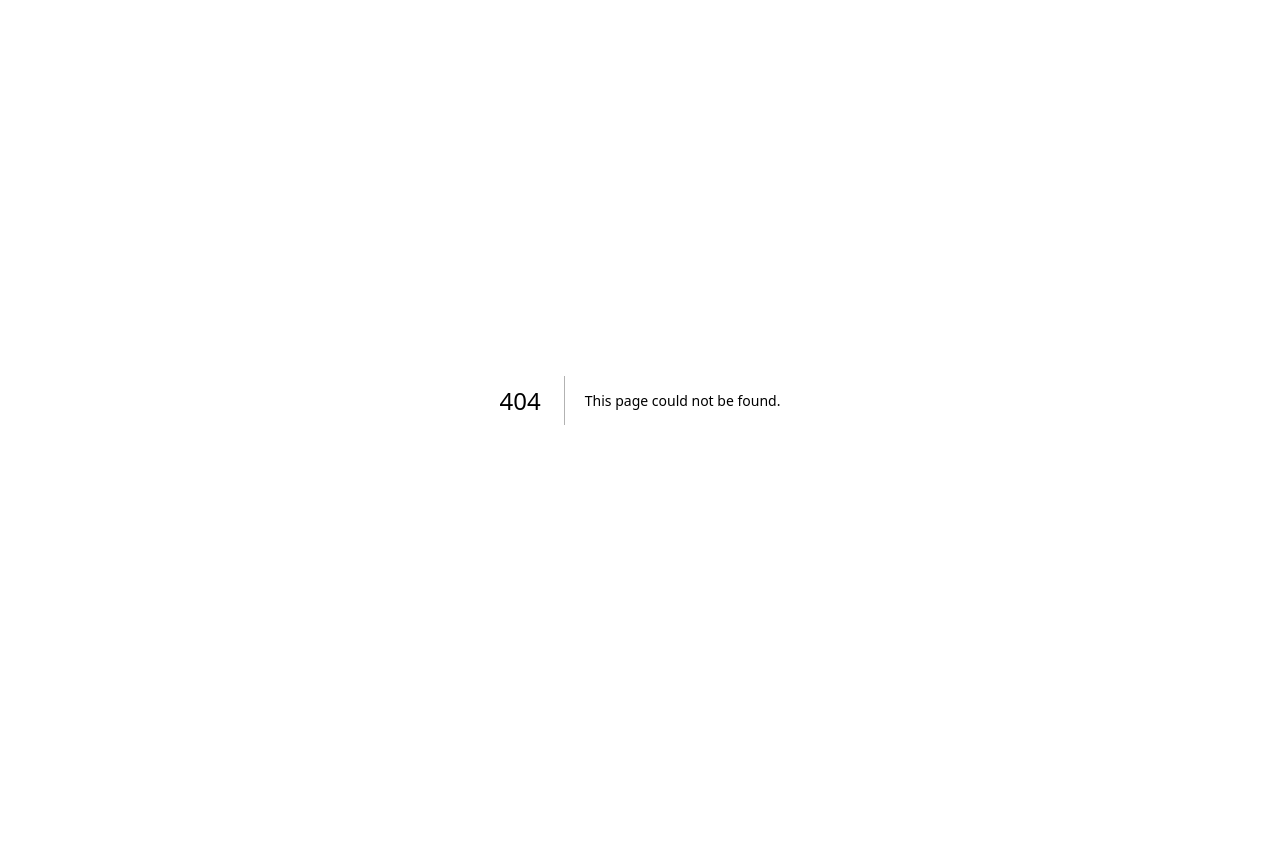
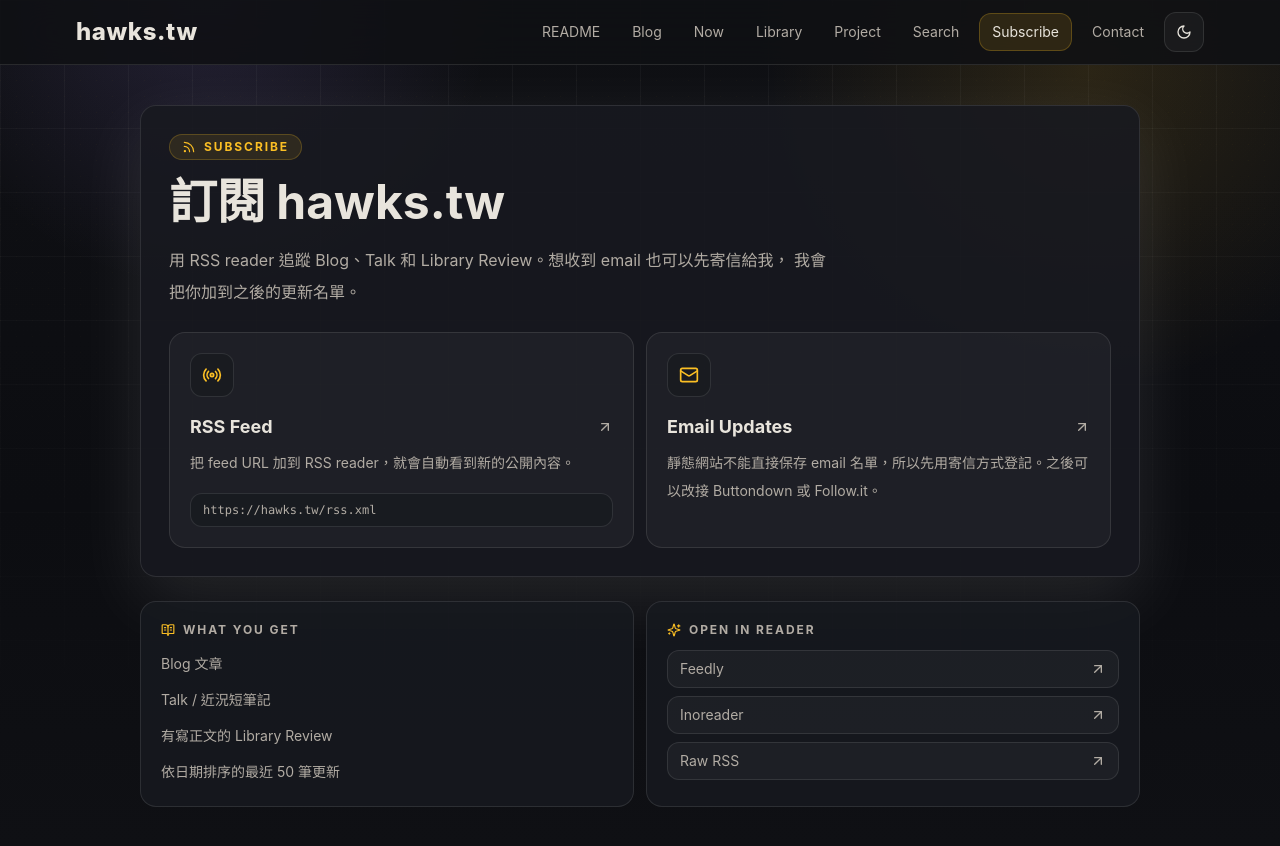
Before and after one commit to Sean-Hawks/hawks-site, a Next.js app: page /subscribe in a window 1280 px wide. Before the commit this address had no page. Before the commit the page ends 800 px from the top, so only its background shows below. Built offline with nearby package versions, Linux system fonts and the light colour scheme.

Commit message:
feature: RSS updates

```diff
--- a/app/components/Header.tsx
+++ b/app/components/Header.tsx
@@ -19,6 +19,7 @@ export default function Header() {
     { label: "Library", href: "/library" },
     { label: "Project", href: "/project" },
     { label: "Search", href: "/search" },
+    { label: "Subscribe", href: "/subscribe" },
     { label: "Contact", href: "/contact" },
   ];
 
--- a/app/rss.xml/route.ts
+++ b/app/rss.xml/route.ts
@@ -1,9 +1,21 @@
 import { getSortedPostsData } from "../lib/posts";
+import { getSortedTalksData } from "../lib/talks";
+import { getAllLibraryItems } from "../lib/library";
 import { excerpt } from "../lib/content";
 
 export const dynamic = "force-static";
 
 const siteUrl = "https://hawks.tw";
+const feedUrl = `${siteUrl}/rss.xml`;
+
+type FeedItem = {
+  id: string;
+  title: string;
+  url: string;
+  date: string;
+  description: string;
+  category: "Blog" | "Talk" | "Library Review";
+};
 
 function escapeXml(value = "") {
   return value
@@ -14,40 +26,87 @@ function escapeXml(value = "") {
     .replace(/'/g, "&apos;");
 }
 
+function toTimestamp(date: string) {
+  const timestamp = new Date(date).getTime();
+  return Number.isNaN(timestamp) ? 0 : timestamp;
+}
+
+function toRssDate(date: string) {
+  const parsed = new Date(date);
+  return Number.isNaN(parsed.getTime()) ? "" : parsed.toUTCString();
+}
+
 export function GET() {
   const posts = getSortedPostsData();
-  const items = posts
-    .map((post) => {
-      const url = `${siteUrl}/blog/${post.slug}/`;
-      const description = post.desc || excerpt(post.content);
-      const date = post.date ? new Date(post.date).toUTCString() : new Date().toUTCString();
+  const talks = getSortedTalksData();
+  const libraryItems = getAllLibraryItems();
+
+  const feedItems: FeedItem[] = [
+    ...posts.map((post) => ({
+      id: `blog-${post.slug}`,
+      title: post.title,
+      url: `${siteUrl}/blog/${post.slug}/`,
+      date: post.date,
+      description: post.desc || excerpt(post.content),
+      category: "Blog" as const,
+    })),
+    ...talks.map((talk) => ({
+      id: `talk-${talk.id}`,
+      title: talk.title,
+      url: `${siteUrl}/talk/${talk.id}/`,
+      date: talk.date,
+      description: excerpt(talk.desc, 180),
+      category: "Talk" as const,
+    })),
+    ...libraryItems
+      .filter((item) => item.hasReview)
+      .map((item) => ({
+        id: `library-${item.slug}`,
+        title: `評論：${item.title}`,
+        url: `${siteUrl}/library/${item.category}/${item.slug}/`,
+        date: item.date,
+        description: item.note || excerpt(item.content, 180),
+        category: "Library Review" as const,
+      })),
+  ]
+    .sort((a, b) => toTimestamp(b.date) - toTimestamp(a.date) || a.id.localeCompare(b.id))
+    .slice(0, 50);
+
+  const items = feedItems
+    .map((item) => {
+      const date = toRssDate(item.date);
 
       return `
         <item>
-          <title>${escapeXml(post.title)}</title>
-          <link>${url}</link>
-          <guid>${url}</guid>
-          <pubDate>${date}</pubDate>
-          <description>${escapeXml(description)}</description>
+          <title>${escapeXml(item.title)}</title>
+          <link>${item.url}</link>
+          <guid isPermaLink="true">${item.url}</guid>
+          ${date ? `<pubDate>${date}</pubDate>` : ""}
+          <category>${escapeXml(item.category)}</category>
+          <description>${escapeXml(item.description)}</description>
         </item>
       `;
     })
     .join("");
 
+  const lastBuildDate = feedItems[0]?.date ? toRssDate(feedItems[0].date) : "";
   const feed = `<?xml version="1.0" encoding="UTF-8" ?>
-    <rss version="2.0">
+    <?xml-stylesheet type="text/xsl" href="/rss.xsl"?>
+    <rss version="2.0" xmlns:atom="http://www.w3.org/2005/Atom">
       <channel>
         <title>hawks.tw</title>
         <link>${siteUrl}</link>
-        <description>Hawks 的個人網站與部落格</description>
+        <atom:link href="${feedUrl}" rel="self" type="application/rss+xml" />
+        <description>Hawks 的 Blog、Talk、Library Review 與網站更新</description>
         <language>zh-TW</language>
+        ${lastBuildDate ? `<lastBuildDate>${lastBuildDate}</lastBuildDate>` : ""}
         ${items}
       </channel>
     </rss>`;
 
   return new Response(feed, {
     headers: {
-      "Content-Type": "application/rss+xml; charset=utf-8",
+      "Content-Type": "application/xml; charset=utf-8",
     },
   });
 }
--- a/app/sitemap.ts
+++ b/app/sitemap.ts
@@ -23,6 +23,7 @@ export default function sitemap(): MetadataRoute.Sitemap {
     "/library/",
     "/project/",
     "/search/",
+    "/subscribe/",
     "/contact/",
     "/talk/",
   ].map((route) => ({
--- /dev/null
+++ b/app/subscribe/page.tsx
@@ -0,0 +1,151 @@
+import Link from "next/link";
+import type { Metadata } from "next";
+import {
+  ArrowUpRight,
+  BookOpenText,
+  Mail,
+  Radio,
+  Rss,
+  Sparkles,
+} from "lucide-react";
+import Header from "../components/Header";
+import ThemeStyles from "../components/ThemeStyles";
+
+const siteUrl = "https://hawks.tw";
+const feedUrl = `${siteUrl}/rss.xml`;
+const emailHref =
+  "mailto:me@hawks.tw?subject=Subscribe%20to%20hawks.tw&body=Hi%20Hawks%2C%0A%0AI%20want%20to%20receive%20email%20updates%20from%20hawks.tw.%0A%0AEmail%3A%20";
+
+export const metadata: Metadata = {
+  title: "Subscribe",
+  description: "訂閱 hawks.tw 的 Blog、Talk 和 Library Review 更新。",
+  alternates: {
+    canonical: `${siteUrl}/subscribe/`,
+  },
+  openGraph: {
+    title: "Subscribe",
+    description: "訂閱 hawks.tw 的 Blog、Talk 和 Library Review 更新。",
+    url: `${siteUrl}/subscribe/`,
+    images: ["/og/default.png"],
+  },
+};
+
+const readerLinks = [
+  {
+    name: "Feedly",
+    href: `https://feedly.com/i/subscription/feed/${encodeURIComponent(feedUrl)}`,
+  },
+  {
+    name: "Inoreader",
+    href: `https://www.inoreader.com/search/feeds/${encodeURIComponent(feedUrl)}`,
+  },
+];
+
+export default function SubscribePage() {
+  return (
+    <div className="site-shell min-h-screen text-[rgb(var(--text))]">
+      <ThemeStyles />
+      <Header />
+
+      <main className="mx-auto max-w-5xl px-4 py-10 sm:px-3">
+        <section className="rounded-2xl border border-[rgb(var(--line)/0.10)] bg-[rgb(var(--panel)/0.88)] p-5 shadow-[0_22px_70px_rgb(var(--line)/0.10)] sm:p-7">
+          <div className="mb-3 inline-flex items-center gap-2 rounded-full border border-[rgb(var(--accent)/0.22)] bg-[rgb(var(--accent)/0.10)] px-3 py-1 text-xs font-bold uppercase tracking-[0.16em] text-[rgb(var(--accent))]">
+            <Rss className="h-3.5 w-3.5" />
+            Subscribe
+          </div>
+          <h1 className="text-3xl font-bold leading-tight sm:text-5xl">
+            訂閱 hawks.tw
+          </h1>
+          <p className="mt-3 max-w-2xl text-base leading-8 text-[rgb(var(--muted))]">
+            用 RSS reader 追蹤 Blog、Talk 和 Library Review。想收到 email 也可以先寄信給我，
+            我會把你加到之後的更新名單。
+          </p>
+
+          <div className="mt-6 grid gap-3 md:grid-cols-2">
+            <a
+              href="/rss.xml"
+              className="group rounded-2xl border border-[rgb(var(--line)/0.10)] bg-[rgb(var(--line)/0.035)] p-5 transition-colors hover:border-[rgb(var(--accent)/0.28)] hover:bg-[rgb(var(--line)/0.055)]"
+            >
+              <div className="mb-4 grid h-11 w-11 place-items-center rounded-xl border border-[rgb(var(--line)/0.10)] bg-[rgb(var(--panel)/0.62)] text-[rgb(var(--accent))]">
+                <Radio className="h-5 w-5" />
+              </div>
+              <div className="flex items-center justify-between gap-4">
+                <h2 className="text-lg font-bold transition-colors group-hover:text-[rgb(var(--accent))]">
+                  RSS Feed
+                </h2>
+                <ArrowUpRight className="h-4 w-4 text-[rgb(var(--muted))]" />
+              </div>
+              <p className="mt-2 text-sm leading-7 text-[rgb(var(--muted))]">
+                把 feed URL 加到 RSS reader，就會自動看到新的公開內容。
+              </p>
+              <code className="mt-4 block overflow-hidden text-ellipsis rounded-xl border border-[rgb(var(--line)/0.10)] bg-[rgb(var(--panel)/0.70)] px-3 py-2 text-xs text-[rgb(var(--muted))]">
+                {feedUrl}
+              </code>
+            </a>
+
+            <a
+              href={emailHref}
+              className="group rounded-2xl border border-[rgb(var(--line)/0.10)] bg-[rgb(var(--line)/0.035)] p-5 transition-colors hover:border-[rgb(var(--accent)/0.28)] hover:bg-[rgb(var(--line)/0.055)]"
+            >
+              <div className="mb-4 grid h-11 w-11 place-items-center rounded-xl border border-[rgb(var(--line)/0.10)] bg-[rgb(var(--panel)/0.62)] text-[rgb(var(--accent))]">
+                <Mail className="h-5 w-5" />
+              </div>
+              <div className="flex items-center justify-between gap-4">
+                <h2 className="text-lg font-bold transition-colors group-hover:text-[rgb(var(--accent))]">
+                  Email Updates
+                </h2>
+                <ArrowUpRight className="h-4 w-4 text-[rgb(var(--muted))]" />
+              </div>
+              <p className="mt-2 text-sm leading-7 text-[rgb(var(--muted))]">
+                靜態網站不能直接保存 email 名單，所以先用寄信方式登記。之後可以改接 Buttondown 或 Follow.it。
+              </p>
+            </a>
+          </div>
+        </section>
+
+        <section className="mt-6 grid gap-3 md:grid-cols-[1fr_1fr]">
+          <div className="rounded-2xl border border-[rgb(var(--line)/0.10)] bg-[rgb(var(--panel)/0.78)] p-5">
+            <div className="mb-3 flex items-center gap-2 text-xs font-bold uppercase tracking-[0.16em] text-[rgb(var(--muted))]">
+              <BookOpenText className="h-3.5 w-3.5 text-[rgb(var(--accent))]" />
+              What you get
+            </div>
+            <ul className="space-y-2 text-sm leading-7 text-[rgb(var(--muted))]">
+              <li>Blog 文章</li>
+              <li>Talk / 近況短筆記</li>
+              <li>有寫正文的 Library Review</li>
+              <li>依日期排序的最近 50 筆更新</li>
+            </ul>
+          </div>
+
+          <div className="rounded-2xl border border-[rgb(var(--line)/0.10)] bg-[rgb(var(--panel)/0.78)] p-5">
+            <div className="mb-3 flex items-center gap-2 text-xs font-bold uppercase tracking-[0.16em] text-[rgb(var(--muted))]">
+              <Sparkles className="h-3.5 w-3.5 text-[rgb(var(--accent))]" />
+              Open in reader
+            </div>
+            <div className="grid gap-2">
+              {readerLinks.map((reader) => (
+                <a
+                  key={reader.name}
+                  href={reader.href}
+                  target="_blank"
+                  rel="noopener noreferrer"
+                  className="flex items-center justify-between rounded-xl border border-[rgb(var(--line)/0.10)] bg-[rgb(var(--line)/0.035)] px-3 py-2 text-sm text-[rgb(var(--muted))] transition-colors hover:border-[rgb(var(--accent)/0.22)] hover:text-[rgb(var(--text))]"
+                >
+                  <span>{reader.name}</span>
+                  <ArrowUpRight className="h-4 w-4" />
+                </a>
+              ))}
+              <Link
+                href="/rss.xml"
+                className="flex items-center justify-between rounded-xl border border-[rgb(var(--line)/0.10)] bg-[rgb(var(--line)/0.035)] px-3 py-2 text-sm text-[rgb(var(--muted))] transition-colors hover:border-[rgb(var(--accent)/0.22)] hover:text-[rgb(var(--text))]"
+              >
+                <span>Raw RSS</span>
+                <ArrowUpRight className="h-4 w-4" />
+              </Link>
+            </div>
+          </div>
+        </section>
+      </main>
+    </div>
+  );
+}
```
Also changed, not shown: 1 other file (tests, documents, lock files or other folders).
